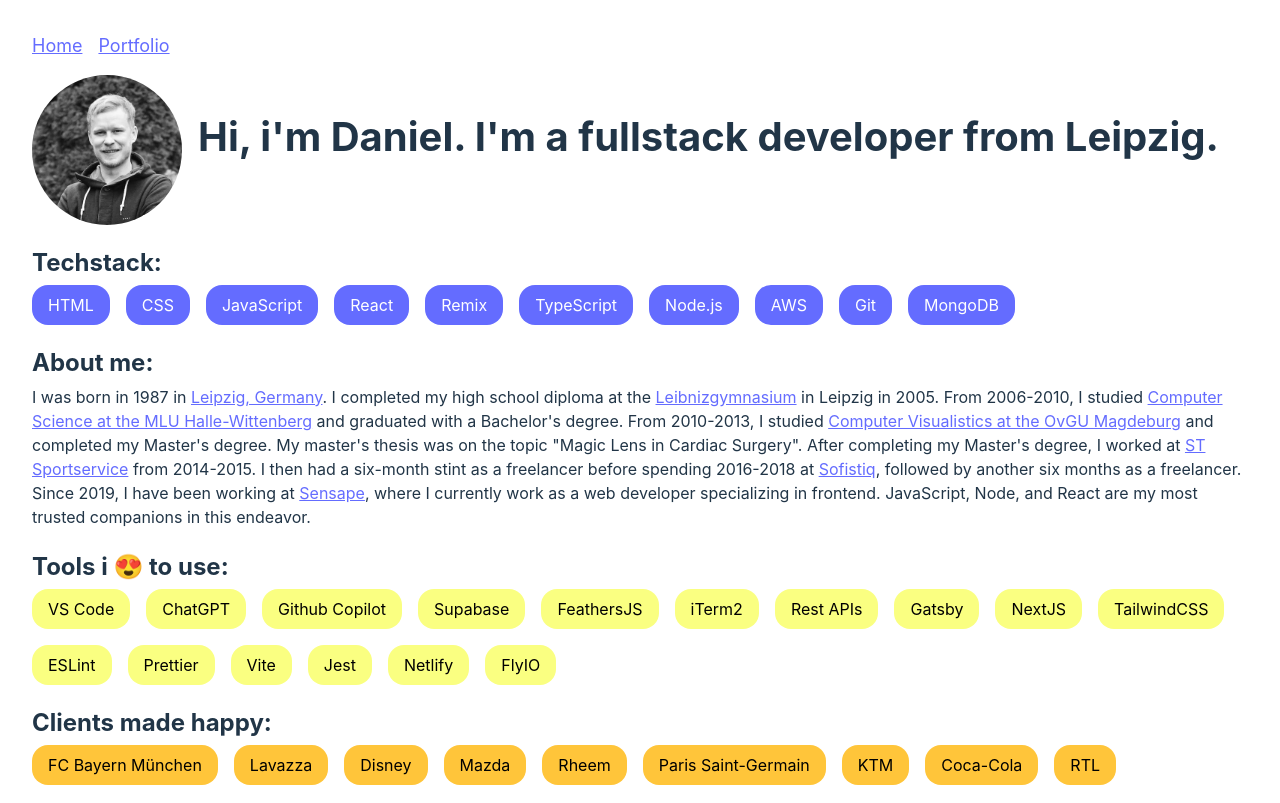
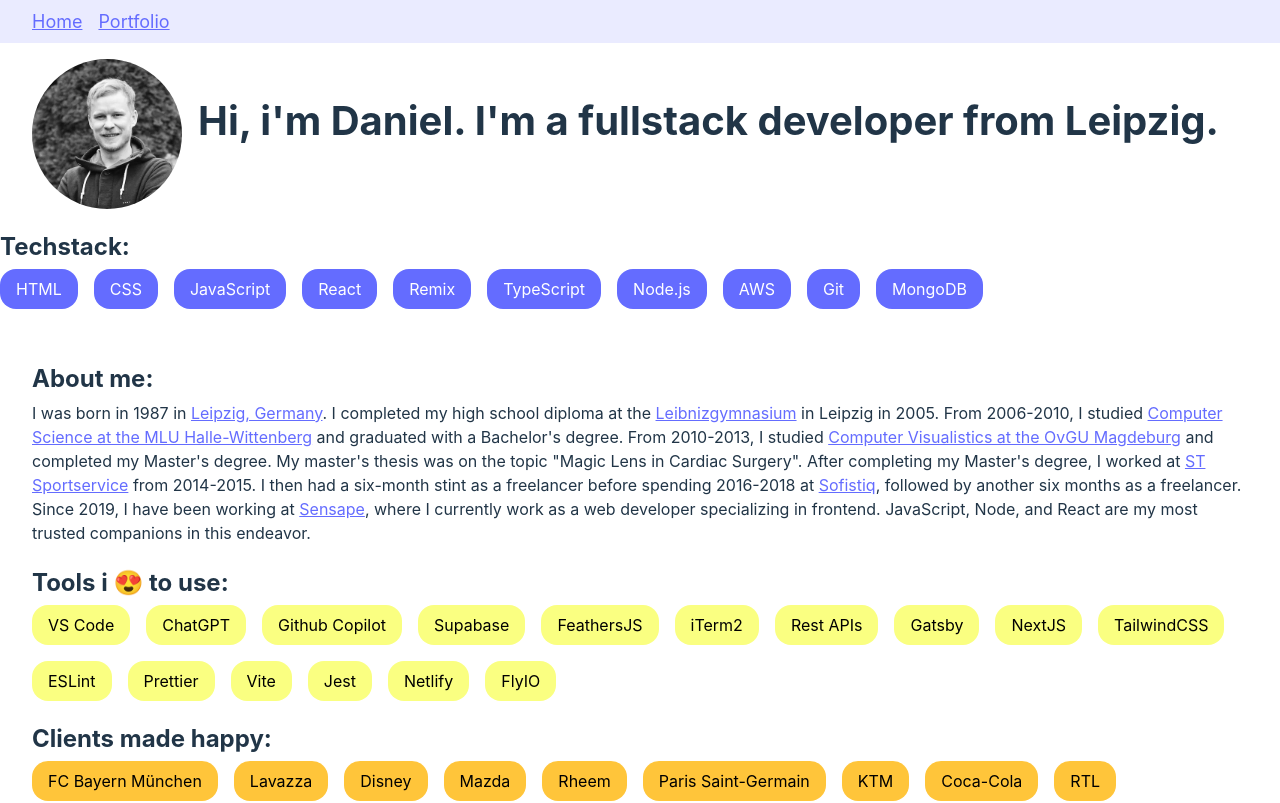
Before and after one commit to develowlper/karl-eule-cv, a React (Vite) app: page / in a window 1280 px wide. Shown: the top 803 px of the page. Built offline with nearby package versions, Linux system fonts and the light colour scheme.

Commit message:
feat: header styled

```diff
--- /dev/null
+++ b/src/components/Header.css
@@ -0,0 +1,20 @@
+.techstackitem {
+  background-color: var(--color-primary);
+  color: var(--font-color-primary);
+  animation: fadeIn 0.5s ease-in-out;
+}
+
+.techstacklink {
+  text-decoration: none;
+  color: inherit;
+}
+
+.techstack-header {
+  padding: 0rem 2rem;
+}
+
+@media screen and (max-width: 768px) {
+  .techstack-header {
+    padding: 0rem 1rem;
+  }
+}
--- a/src/components/Header.tsx
+++ b/src/components/Header.tsx
@@ -10,17 +10,19 @@ export default function Header() {
         Hi, i'm Daniel. I'm a fullstack developer from Leipzig.
       </h1>
     </header>
-    <h2>
+    <div className="techstack-header">
+      <h2 >
         Techstack:
       </h2>
-    <ul className='techstack'>
-      {techstack.map((tech) => (
-        <li className='pill techstackitem' key={tech.name}>
+      <ul className='techstack '>
+        {techstack.map((tech, index) => (
+          <li className='pill techstackitem' data-index={index} key={tech.name}>
             <a className='techstacklink' href={tech.url} target='_blank' rel="noopener noreferer">
               {tech.name}
             </a>
           </li>
         ))}
       </ul>
+    </div>
   </>
 }
--- /dev/null
+++ b/src/components/Navigation.css
@@ -0,0 +1,15 @@
+.navigation {
+  display: flex;
+  align-items: center;
+  gap: 1rem;
+  margin-bottom: 1rem;
+  font-size: large;
+  background: var(--color-nav);
+  padding: 0.5rem 2rem;
+}
+
+@media screen and (max-width: 768px) {
+  .navigation {
+    padding: 0.5rem 1rem;
+  }
+}
--- a/src/components/Navigation.tsx
+++ b/src/components/Navigation.tsx
@@ -1,3 +1,5 @@
+import './Navigation.css';
+
 import { NavLink } from "react-router-dom";
 
 export default function Navigation() {
--- a/src/index.css
+++ b/src/index.css
@@ -7,9 +7,11 @@
   color: rgba(255, 255, 255, 0.87);
   background-color: #242424;
 
---color-primary: #646cff;
---font-color-primary: white;
---color-secondary: #FFC53A;
+  --color-primary: #646cff;
+  --font-color-primary: white;
+  --color-secondary: #ffc53a;
+
+  --color-nav: #646cff22;
 
   font-synthesis: none;
   text-rendering: optimizeLegibility;
@@ -31,9 +33,9 @@ h1 {
 }
 
 ul {
-list-style: none;
-padding: 0;
-margin: 0;
+  list-style: none;
+  padding: 0;
+  margin: 0;
 }
 
 button {
--- a/src/pages/Root.css
+++ b/src/pages/Root.css
@@ -1,18 +1,21 @@
 #root {
   max-width: 1280px;
   margin: 0 auto;
+}
+
+main {
   padding: 2rem;
 }
 
 @media screen and (max-width: 768px) {
-  #root {
+  main {
     padding: 1rem;
   }
 }
 
 @media (prefers-color-scheme: dark) {
   a {
-    color: #FAFF81
+    color: #faff81;
   }
 }
 
@@ -40,11 +43,18 @@
 .header {
   display: flex;
   align-items: center;
-  gap: 1rem
+  gap: 1rem;
+  padding: 0rem 2rem;
+}
+
+@media screen and (max-width: 768px) {
+  .header {
+    padding: 0rem 1rem;
+  }
 }
 
 h1 {
-  flex: 1
+  flex: 1;
 }
 
 h2 {
@@ -73,26 +83,18 @@ h2 {
 }
 
 .toolsitem {
-  background-color: #FAFF81;
-  color: #000
+  background-color: #faff81;
+  color: #000;
 }
 
 .clientitem {
-  background-color: #FFC53A;
-  color: #000
+  background-color: #ffc53a;
+  color: #000;
 }
 
 .techstacklink {
   text-decoration: none;
-  color: inherit
-}
-
-.navigation {
-  display: flex;
-  align-items: center;
-  gap: 1rem;
-  margin-bottom: 1rem;
-  font-size: large;
+  color: inherit;
 }
 
 .active {
```
Lines whose indentation alone changed are shown as unchanged.
